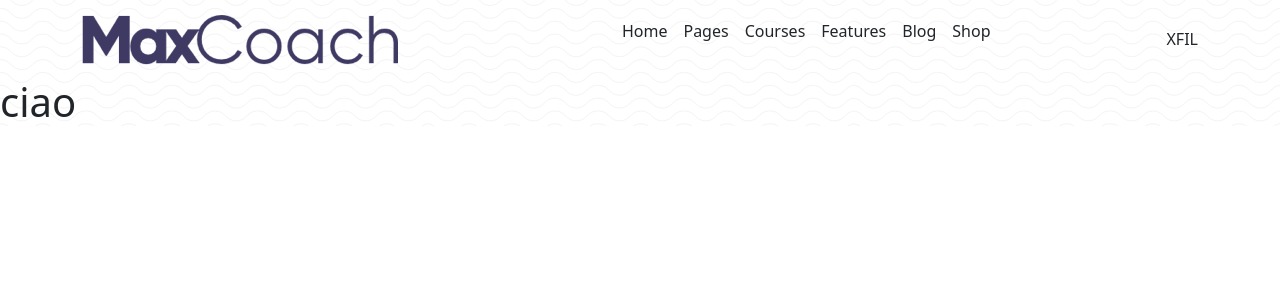
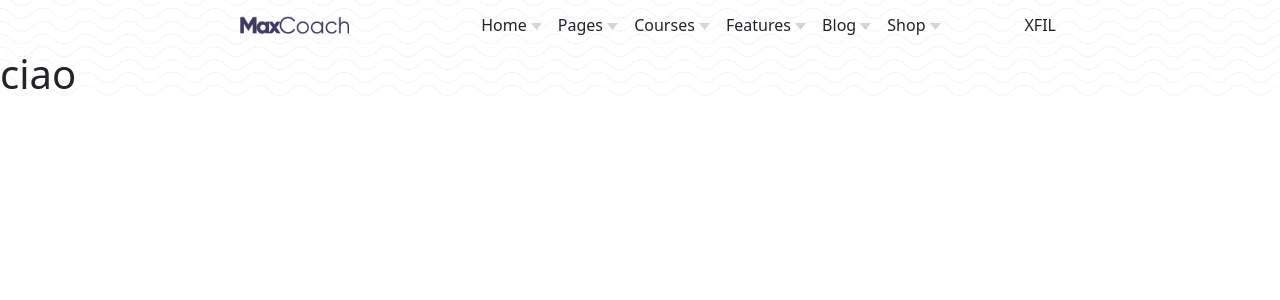
Before and after one commit to UmbertoSerino/proj-html-vuejs, a Vue app: page / in a window 1280 px wide. Shown: the top 300 px of the page. Built offline with nearby package versions, Linux system fonts and the light colour scheme.

Commit message:
creating a logic to add the link window

```diff
--- a/index.html
+++ b/index.html
@@ -1,5 +1,5 @@
 <!doctype html>
-<html lang="en">
+<html lang="it">
 
 <head>
   <meta charset="UTF-8" />
--- /dev/null
+++ b/src/components/AppNavTools.vue
@@ -0,0 +1,31 @@
+<script>
+export default {
+    name: 'AppNavTools',
+    data() {
+        return {
+
+        }
+    },
+    props: ['item']
+}
+</script>
+
+<template>
+    <!-- <div>
+        <ul class="tools-list" v-if="item.items">
+            <li v-for="subItem in item.items" :key="subItem">{{ subItem }}
+            </li>
+        </ul>
+    </div> -->
+</template>
+
+<style lang="scss" scoped>
+// ul.tools-list {
+//     display: none;
+//     position: absolute;
+// }
+
+// ul.tools-block {
+//     display: block;
+// }
+</style>
--- a/src/components/AppNavbar.vue
+++ b/src/components/AppNavbar.vue
@@ -1,9 +1,12 @@
 <script>
-
+import AppNavTools from './AppNavTools.vue';
+import { store } from '../js/store';
 export default {
     name: 'AppNavbar',
     data() {
         return {
+            store,
+            // creato un array di oggetti da inserire nella navbar, l'array contiene sia la parte name, che sara' visibile al click dell'utente e un items che sara' un array che conterra' tutti i link utili all'utente quando clicca sul name
             navList: [
                 { name: 'Home', items: ['Home-link1', 'Home-link2', 'Home-link3', 'Home-link4'] },
                 { name: 'Pages', items: ['Page1', 'Page2', 'Page3'] },
@@ -12,40 +15,101 @@ export default {
                 { name: 'Blog', items: ['Blog1', 'Blog2', 'Blog3', 'Blog4'] },
                 { name: 'Shop', items: ['Shop1', 'Shop2', 'Shop3', 'Shop4'] },
             ],
+            isToolsActive: false,
         };
     },
+    methods: {
+        ToolsActive() {
+            const tools = document.querySelector('ul.tools-list')
+            if (this.isToolsActive == false) {
+                tools.classList.add('tools-none')
+            } else {
+                tools.classList.add('tools-block')
+            }
+            this.isToolsActive = !this.isToolsActive;
+        }
+    },
+    created() {
 
+    },
+    // ci creiamo un compoents, AppNavTools, che saranno i nostri tools che saranno visibili quando l'utente clicca sul link
+    components: { AppNavTools }
 }
 </script>
 <template>
-    <div class="container">
-        <nav class="navbar">
-            <div class="navbar-brand">
-                <img src="../assets/img/imagesZip/img-header/dark-logo.png" alt="">
+    <section class="my_container">
+
+        <nav class="d-flex justify-content-between align-items-center">
+            <div class="logo-brand">
+                <img src="../assets/img/imagesZip/img-header/dark-logo.png" alt="brand logo">
             </div>
             <div class="d-flex">
-                <ul class="d-flex">
+                <ul class="d-flex m-0" @click="ToolsActive()">
+                    <!-- creiamo una lista ciclando nell'array navList -->
                     <li v-for="item in navList" :key="item" class="mx-2">
                         {{ item.name }}
+                        <img class="arrow" src="../assets/img/imagesZip/img-header/image (1).png" alt="arrow down icons">
+                        <img class="arrow d-none" src="../assets/img/imagesZip/img-header/image.png" alt="arrow up icons">
+                        <!-- inviamo i dati item al component AppNavTools -->
+                        <div>
+                            <ul class="tools-list tools-none" v-if="item.items">
+                                <li v-for="subItem in item.items" :key="subItem">{{ subItem }}
+                                </li>
+                            </ul>
+                        </div>
                     </li>
                 </ul>
             </div>
             <div>
+                <!-- qui andranno inserite le icon per l'indirizzamento ai profili social -->
                 <span>X</span>
                 <span>F</span>
                 <span>I</span>
                 <span>L</span>
-
             </div>
         </nav>
-    </div>
+    </section>
 </template>
 
 <style lang="scss" scoped>
 @use '../style/partials/mixins' as*;
 @use '../style/partials/variables' as*;
 
-ul {
-    list-style-type: none;
+section.my_container {
+    @include container(width, margin);
+
+    nav {
+        height: 50px;
+
+        .logo-brand {
+            height: 100%;
+
+            img {
+                height: 100%;
+                padding: 1rem;
+            }
+        }
+    }
+
+    li {
+        border-bottom: 1px solid transparent;
+    }
+
+    li:hover {
+        color: $color-2;
+        border-bottom: 1px solid $color-2;
+    }
+
+    ul.tools-list {
+        position: absolute;
+    }
+
+    ul.tools-none {
+        display: none;
+    }
+
+    ul.tools-block {
+        display: block;
+    }
 }
 </style>
--- /dev/null
+++ b/src/js/store.js
@@ -0,0 +1,6 @@
+import { reactive } from "vue";
+
+export const store = reactive({
+
+
+})
--- a/src/style/general.scss
+++ b/src/style/general.scss
@@ -1,2 +1,6 @@
 @use './partials/mixins' as*;
 @use './partials/variables' as*;
+
+ul {
+    list-style-type: none;
+}
--- a/src/style/partials/_mixins.scss
+++ b/src/style/partials/_mixins.scss
@@ -1,6 +1,6 @@
 // Container
 
-@mixin my_container ($width, $margin) {
-    width: 60%;
+@mixin container ($width, $margin) {
+    width: 65%;
     margin: 0 auto
 }
```
Also changed, not shown: 1 other file (tests, documents, lock files or other folders).
